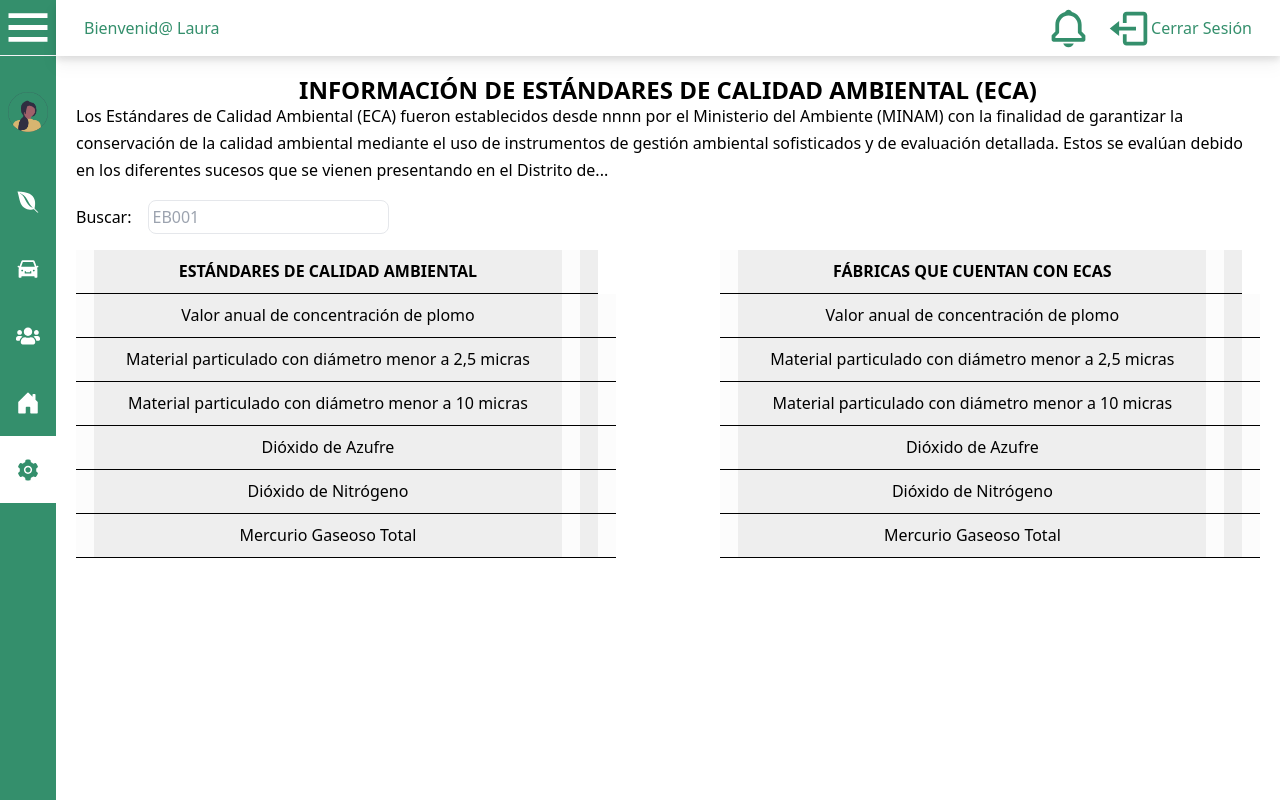
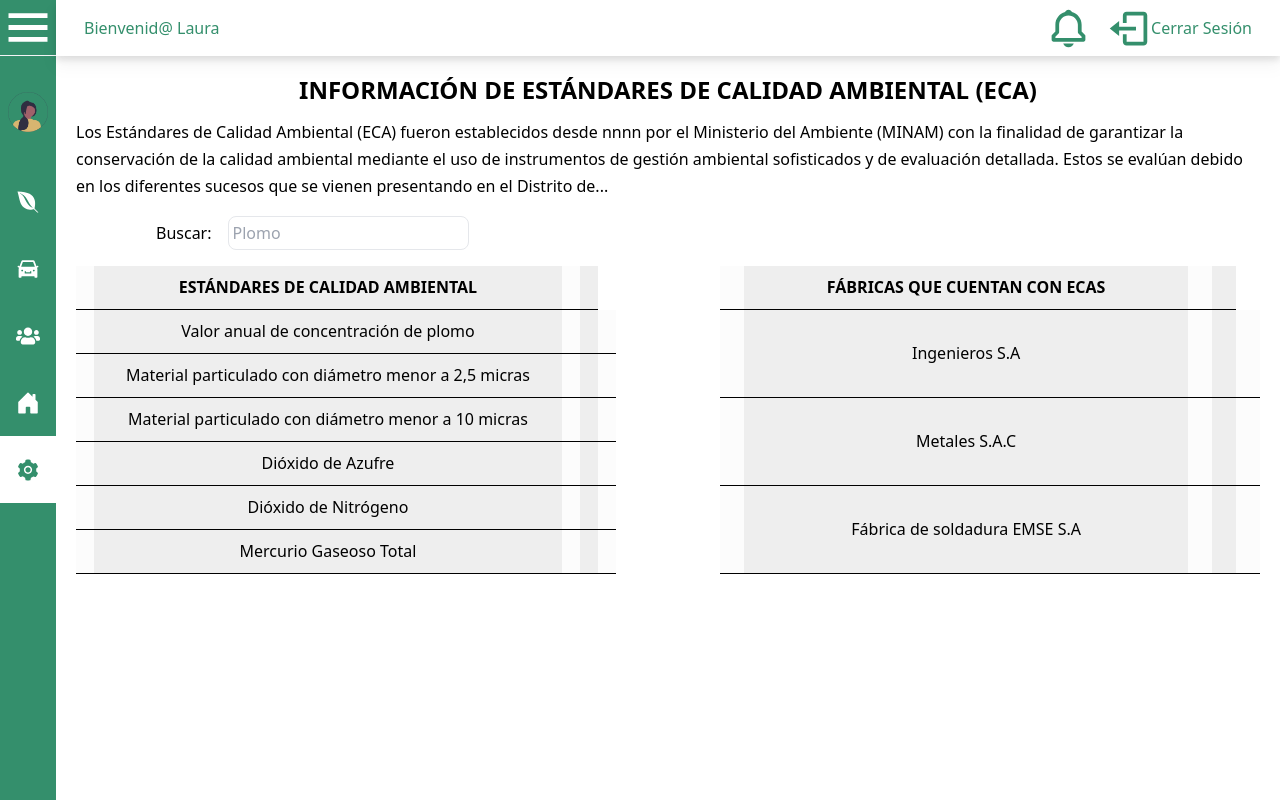
Before and after one commit to Renzo461/aloe, a React (Create React App) app: page /configuracion in a window 1280 px wide. Built offline with nearby package versions, Linux system fonts and the light colour scheme.

Commit message:
Cambios en informe ECA

```diff
--- a/src/components/Aside/AsideNavBar.jsx
+++ b/src/components/Aside/AsideNavBar.jsx
@@ -29,8 +29,8 @@ const AsideNavBar = ({ nombre }) => {
       <AsideNavBarUser nombre={nombre}></AsideNavBarUser>
       <AsideNavBarMenu icon={<FaEnvira />} titulo="Ambiente" nav="/ambiente"/>
       <AsideNavBarMenu icon={<AiFillCar />} titulo="Transporte" nav="/transporte"/>
-      <AsideNavBarMenu icon={<FaUsers />} titulo="usuarios" nav="/usuario"/>
-      <AsideNavBarMenu icon={<BsHouseDoorFill />} titulo="Municipalidad" nav="/municipalidad"/>
+      <AsideNavBarMenu icon={<FaUsers />} titulo="usuarios" nav="/registro-incidente"/>
+      <AsideNavBarMenu icon={<BsHouseDoorFill />} titulo="Municipalidad" nav="/registro-eca"/>
       <AsideNavBarMenu icon={<AiFillSetting />} titulo="Configuración" nav="/configuracion"/>
     </div>
   )
--- a/src/components/SensoresAmbientales/InformECA.jsx
+++ b/src/components/SensoresAmbientales/InformECA.jsx
@@ -19,12 +19,9 @@ const InformECA = () => {
 
   const datosFabricas =
     [
-      { "id": "", "descripcion": "Valor anual de concentración de plomo", "fecha y hora": "", "estado": ""},
-      { "id": "", "descripcion": "Material particulado con diámetro menor a 2,5 micras", "fecha y hora": "", "estado": ""},
-      { "id": "", "descripcion": "Material particulado con diámetro menor a 10 micras", "fecha y hora": "", "estado": ""},
-      { "id": "", "descripcion": "Dióxido de Azufre", "fecha y hora": "", "estado": ""},
-      { "id": "", "descripcion": "Dióxido de Nitrógeno", "fecha y hora": "", "estado": ""},
-      { "id": "", "descripcion": "Mercurio Gaseoso Total", "fecha y hora": "", "estado": ""}
+      { "id": "", "descripcion": "Ingenieros S.A ", "fecha y hora": "", "estado": ""},
+      { "id": "", "descripcion": "Metales S.A.C", "fecha y hora": "", "estado": ""},
+      { "id": "", "descripcion": "Fábrica de soldadura EMSE S.A", "fecha y hora": "", "estado": ""}
     ]
 
   const titulosTabla = ["", "Estándares de calidad ambiental", "", ""]
@@ -34,9 +31,9 @@ const InformECA = () => {
     <div className='px-5 mt-5'>
       <div>
         <h3 className='bold uppercase text-center'>Información de Estándares de Calidad Ambiental (ECA)</h3>
-        <p>Los Estándares de Calidad Ambiental (ECA) fueron establecidos desde nnnn por el Ministerio del Ambiente (MINAM) con la finalidad de garantizar la conservación de la calidad ambiental mediante el uso de instrumentos de gestión ambiental sofisticados y de evaluación detallada. Estos se evalúan debido en los diferentes sucesos que se vienen presentando en el Distrito de...</p>
-        <div className='flex justify-between my-4'>
-          <InputCP label="Buscar:" placeholder="EB001" id="eb" />
+        <p className='mt-4'>Los Estándares de Calidad Ambiental (ECA) fueron establecidos desde nnnn por el Ministerio del Ambiente (MINAM) con la finalidad de garantizar la conservación de la calidad ambiental mediante el uso de instrumentos de gestión ambiental sofisticados y de evaluación detallada. Estos se evalúan debido en los diferentes sucesos que se vienen presentando en el Distrito de...</p>
+        <div className='flex justify-between my-4 mx-20'>
+          <InputCP label="Buscar:" placeholder="Plomo" id="searchEnvironment" />
           <div className='flex' style={{ width: "430px" }}>
           </div>
         </div>
```
